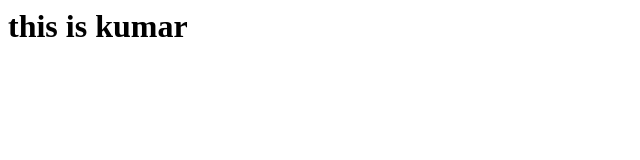
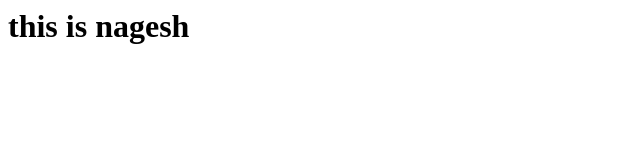
Before and after one commit to nageswar103/nagesh-cicd, a plain HTML site: page index.html in a window 1280 px wide. Shown: the full height of the page, 0-640 px from the left. Drawn offline with Linux system fonts and the light colour scheme.

Commit message:
Update index.html

```diff
--- a/index.html
+++ b/index.html
@@ -1 +1 @@
-<h1>this is kumar</h1>
+<h1>this is nagesh</h1>
```
